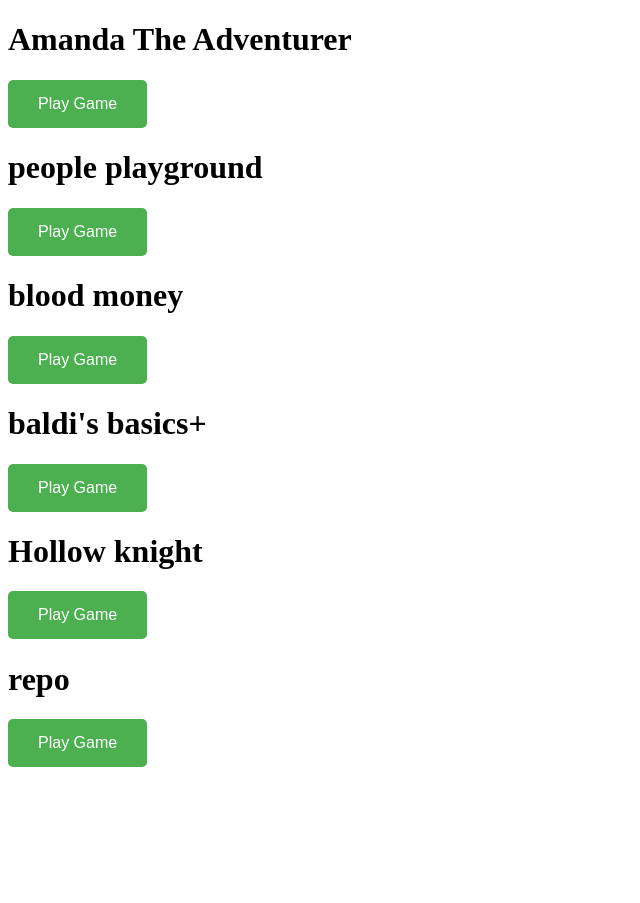
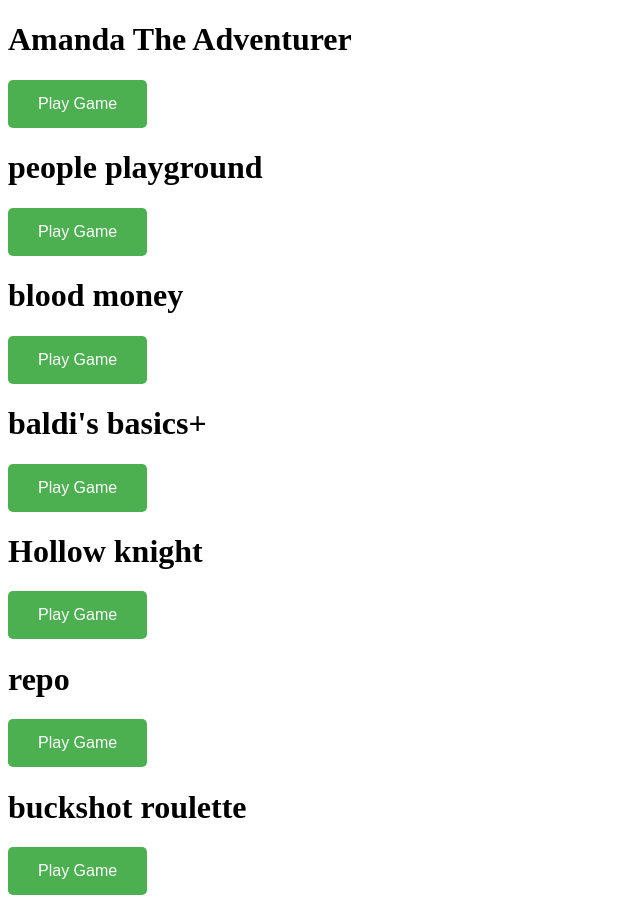
Before and after one commit to FireLight88077/Unblocked-games, a plain HTML site: page index.html in a window 1280 px wide. Shown: the whole page, without its empty margins (0-640 px from the left). Before the commit the page ends 800 px from the top, so only its background shows below. Drawn offline with Linux system fonts and the light colour scheme.

Commit message:
Update index.html

```diff
--- a/index.html
+++ b/index.html
@@ -65,5 +65,12 @@
         Play Game
     </button>
 
+                <h1>buckshot roulette</h1>
+
+    <!-- Button that redirects to the game -->
+    <button class="game-button" onclick="window.location.href='buckshot.html';">
+        Play Game
+    </button>
+
 </body>
 </html>
```
